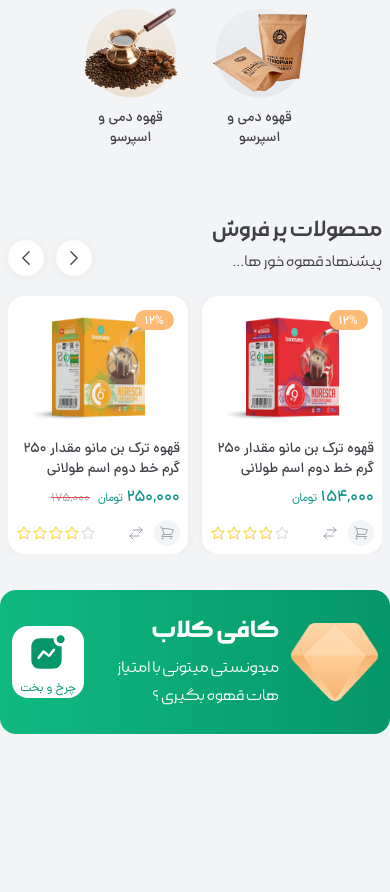
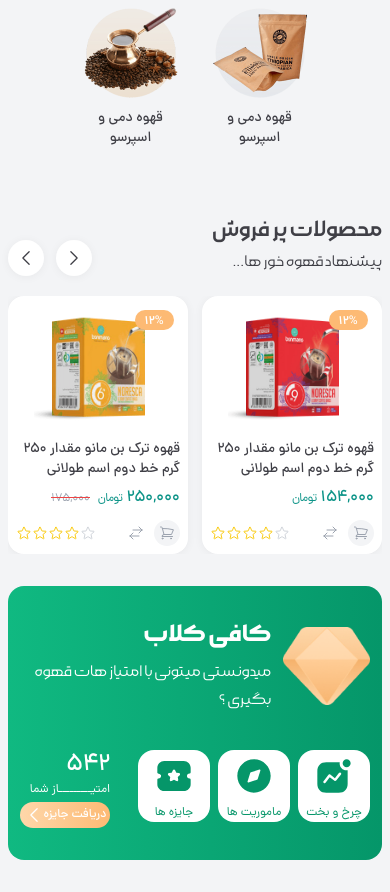
Before and after one commit to amirabbas1383/COFE, a website: page public/index.html in a window 390 px wide. Shown: the part 2020-2912 px from the top of the page. Before the commit the page ends 2786 px from the top, so only its background shows below. Drawn offline with Linux system fonts and the light colour scheme.

Commit message:
responsive coffe club

```diff
--- a/public/index.html
+++ b/public/index.html
@@ -46,7 +46,7 @@
         </symbol>
         <!--icon sub menu shoping cart btn arrow-->
         <symbol id="arrow-left" xmlns="http://www.w3.org/2000/svg" fill="none" viewBox="0 0 24 24" stroke-width="1.5"
-            stroke="currentColor" class="w-6 h-6">
+            stroke="currentColor">
             <path stroke-linecap="round" stroke-linejoin="round" d="M15.75 19.5 8.25 12l7.5-7.5" />
         </symbol>
         <symbol id="bars-3" xmlns="http://www.w3.org/2000/svg" fill="none" viewBox="0 0 24 24" stroke-width="1.5"
@@ -1068,7 +1068,7 @@
             </div>
         </sectino>
         <!--best selling-->
-        <section class="best-selling mt-10 mx-2 md:mb-20 mb-9 md:mt-20">
+        <section class="best-selling mt-10 mx-2 md:mb-20 mb-8 md:mt-20">
             <div class="container">
                 <!--heaing title best selling-->
                 <div class="flex justify-between items-end mb-5 md:mb-12">
@@ -1493,20 +1493,20 @@
             </div>
         </section>
         <!--coffe club-->
-        <section class="coffe-club mb-8 md:mb-20">
+        <section class="coffe-club mb-8 md:mb-20 mx-2">
             <div class="container">
                 <div
-                    class="flex items-center bg-gradient-to-r from-emerald-500 to-emerald-600 text-white h-36 px-3 md:px-11 rounded-2xl">
-                    <div class="flex items-center gap-x-3 md:gap-x-6 ">
+                    class="flex items-center bg-gradient-to-r from-emerald-500 to-emerald-600 text-white lg:h-36 px-3   xl:px-11 lg:px-5 rounded-2xl  xl:gap-x-24 flex-wrap lg:flex-nowrap gap-y-9 py-8 lg:py-0">
+                    <div class="flex items-center md:shrink-0  gap-x-3 md:gap-x-6">
                         <img src="../img/CoffeeShop-Files/club/diamond.png" class="w-[87px] md:w-[110px]" alt=""
                             srcset="">
                         <div>
                             <h4 class="mb-2 font-morabbaBold text-2xl md:text-5xl">کافی کلاب</h4>
-                            <p class="font-morabbaLight md:text-2xl text-lg">میدونستی میتونی با امتیاز هات قهوه بگیری ؟
+                            <p class="font-morabbaLight md:text-2xl lg:w-[350px] xl:w-auto text-lg">میدونستی میتونی با امتیاز هات قهوه بگیری ؟
                             </p>
                         </div>
                     </div>
-                    <div>
+                    <div class=" flex w-full justify-between">
                         <div class="flex gap-x-2 md:gap-x-5">
                             <div class="w-[72px] h-[72px] text-center md:w-[98px] md:h-[98px] text-emerald-600 bg-white rounded-2xl py-1.5 md:pt-5 md:pb-1">
                                 <svg class="w-10 h-10 md:w-12 mx-auto md:h-12 mb-1 md:mb-1.5">
@@ -1514,6 +1514,27 @@
                                 </svg>
                                 <span class="text-xs md:text-sm">چرخ و بخت</span>
                             </div>
+                            <div class="w-[72px] h-[72px] text-center md:w-[98px] md:h-[98px] text-emerald-600 bg-white rounded-2xl py-1.5 md:pt-5 md:pb-1">
+                                <svg class="w-10 h-10 md:w-12 mx-auto md:h-12 mb-1 md:mb-1.5">
+                                    <use href="#discovery"></use>
+                                </svg>
+                                <span class="text-xs md:text-sm">ماموریت ها</span>
+                            </div>
+                            <div class="w-[72px] h-[72px] text-center md:w-[98px] md:h-[98px] text-emerald-600 bg-white rounded-2xl py-1.5 md:pt-5 md:pb-1">
+                                <svg class="w-10 h-10 md:w-12 mx-auto md:h-12 mb-1 md:mb-1.5">
+                                    <use href="#ticket-star"></use>
+                                </svg>
+                                <span class="text-xs md:text-sm">جایزه ها</span>
+                            </div>
+                        </div>
+                        <div class="flex flex-col">
+                            <span class="inline-block md:mb-1 font-DanaMedium text-2xl md:text-3xl">542</span>
+                            <span class="text-xs md:text-sm">امتیـــــــــاز شما</span>
+                            <a class="w-[90px] h-[26px] mt-1 md:mt-2 justify-center rounded-full flex items-center md:w-[110px] md:h-8 font-DanaMedium text-xs md:text-sm bg-gradient-to-r from-orange-200 to-orange-300" href="#">دریافت جایزه
+                                <svg class="w-5 h-5 md:w-6 md:h-6">
+                                    <use href="#arrow-left"></use>
+                                </svg>
+                            </a>
                         </div>
                     </div>
                 </div>
```
Also changed, not shown: src/output.css.
